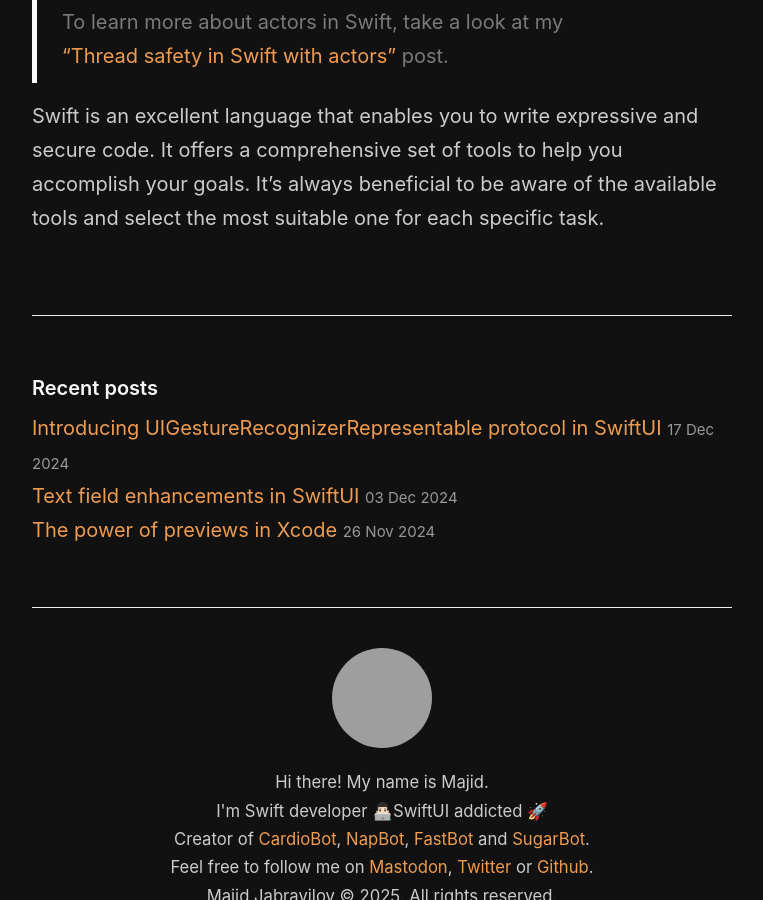
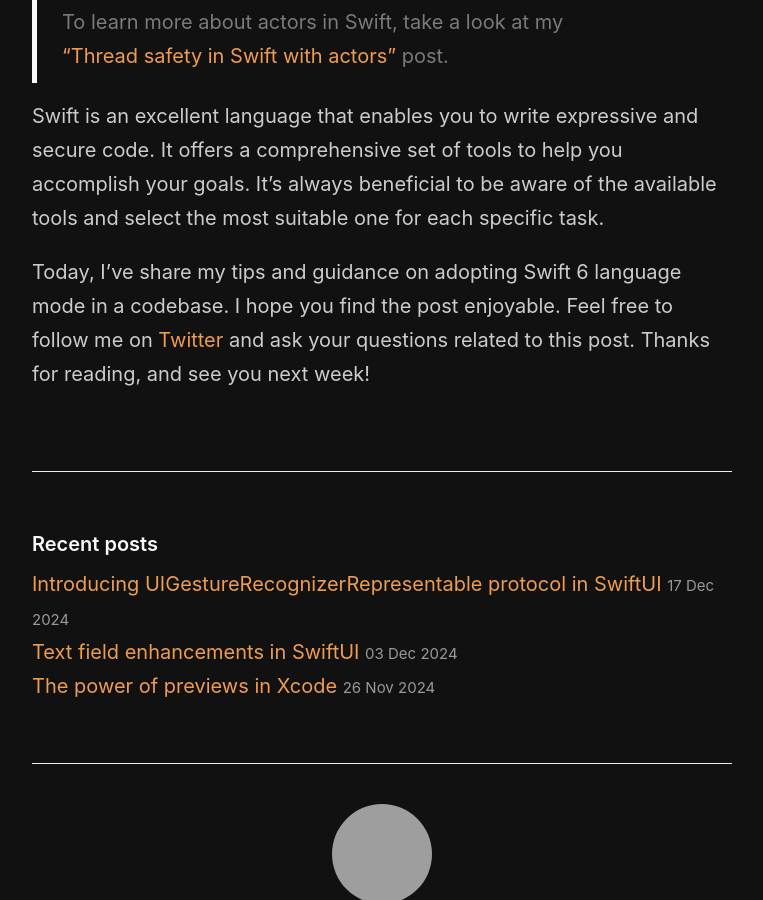
Before and after one commit to mecid/mecid.github.io, a Jekyll site: the page built from _posts/2025-01-07-adopting-swift6-across-the-app-codebase.md, in a window 1280 px wide and 900 px high, scrolled down 3748 px, cut to the strip 0-900 px from the top of the window. Shown: the whole strip, without its empty margins (258-1021 px from the left). Built offline with Jekyll 4.4.1, drawn with Linux system fonts in a browser that asks for light colours; grey boxes are pictures that could not be loaded.

Commit message:
conclusion tuned for swift 6 post

```diff
--- a/_posts/2025-01-07-adopting-swift6-across-the-app-codebase.md
+++ b/_posts/2025-01-07-adopting-swift6-across-the-app-codebase.md
@@ -103,3 +103,5 @@
 > To learn more about actors in Swift, take a look at my ["Thread safety in Swift with actors"](/2023/09/19/thread-safety-in-swift-with-actors/) post.
 
 Swift is an excellent language that enables you to write expressive and secure code. It offers a comprehensive set of tools to help you accomplish your goals. It’s always beneficial to be aware of the available tools and select the most suitable one for each specific task.
+
+Today, I've share my tips and guidance on adopting Swift 6 language mode in a codebase. I hope you find the post enjoyable. Feel free to follow me on [Twitter](https://twitter.com/mecid) and ask your questions related to this post. Thanks for reading, and see you next week!
```
